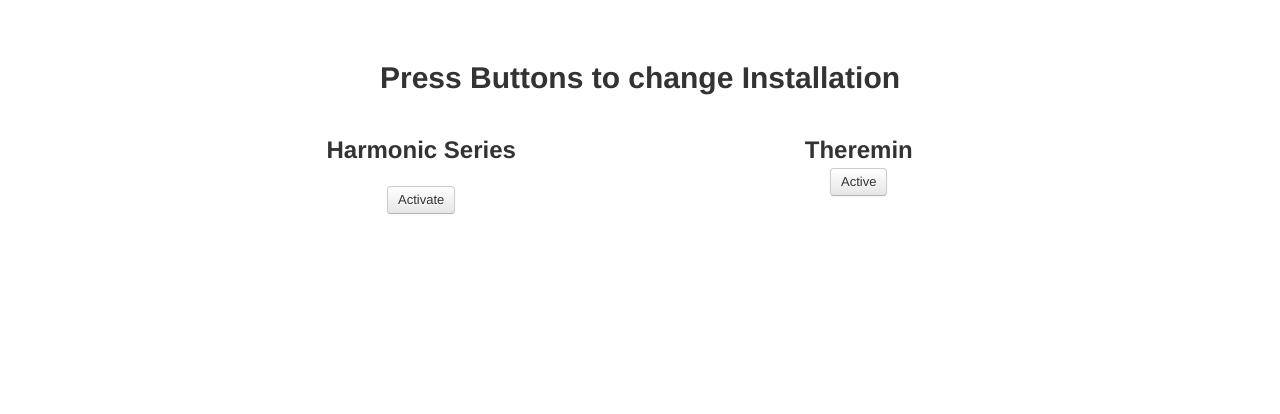
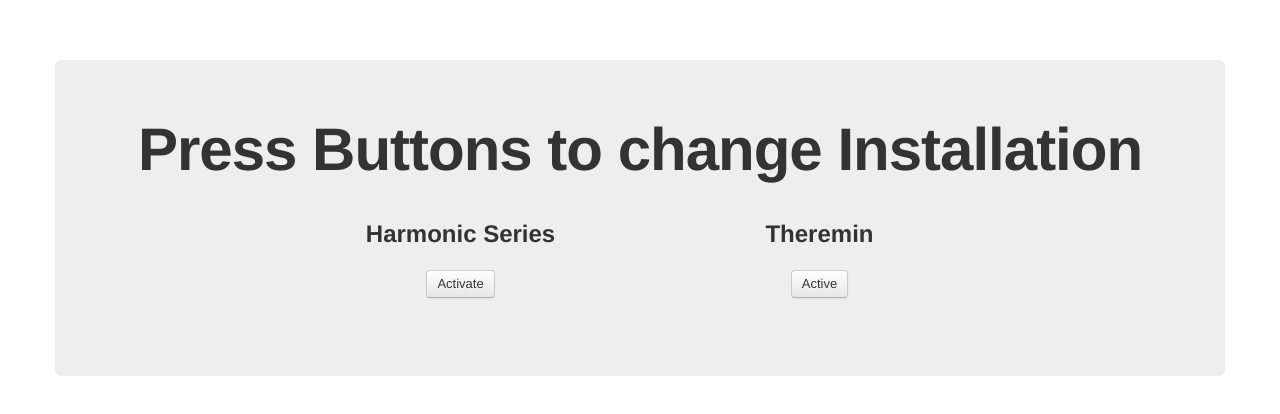
Before and after one commit to Old-Stuff/browser-osc, a website: page public/index.html in a window 1280 px wide. Drawn offline with Linux system fonts and the light colour scheme; no server answers; files whose address does not match are found by name.

Commit message:
Looks all nice and tidy

```diff
--- a/public/index.html
+++ b/public/index.html
@@ -30,8 +30,8 @@
  	</head>
 
  	<body>
-
-    <div class="buttonbox">
+	<div class="container">
+        <div class="hero-unit">
     		<div class="row-fluid show-grid">
     			<div class="span12">
     				<h1>Press Buttons to change Installation</h1><br><br>
@@ -41,13 +41,14 @@
     						<h2>Harmonic Series</h2><br>
     						<button class="btn" id="harmonic">Activate</button><br><br></div>
     					<div class="span4">
-						<h2>Theremin</h2>
+    						<h2>Theremin</h2><br>
     						<button class="btn" id="theremin">Active</button><br><br>
     					</div>
     				</div>
     			</div>
     		</div>
-    </div> <!-- /container -->
+        </div>
+    </div><!-- /container -->
 
     <!-- Le javascript
     ================================================== -->
```
Lines whose indentation alone changed are shown as unchanged.
